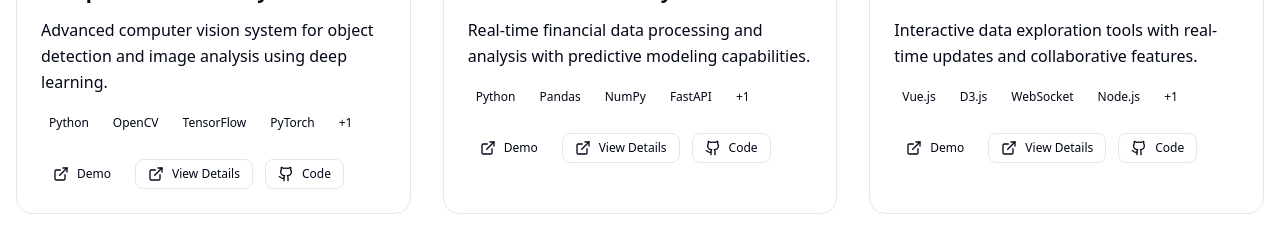
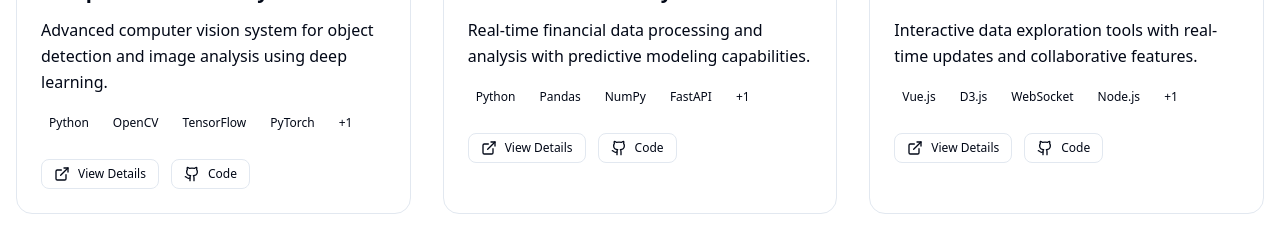
Before and after one commit to HumbledDS/humblebabs, a Next.js app: page /projects in a window 1280 px wide. Shown: the part 1340-1578 px from the top of the page. Built offline with nearby package versions, Linux system fonts and the light colour scheme.

Commit message:
project page small fix

```diff
--- a/src/app/projects/data.ts
+++ b/src/app/projects/data.ts
@@ -49,7 +49,7 @@ export const projects = [
     image: "/images/projects/ComputerVision.jpg",
     technologies: ["Python", "OpenCV", "TensorFlow", "PyTorch", "Docker"],
     category: "AI/ML",
-    demoUrl: "https://demo.humblebabs.com/computer-vision",
+    demoUrl: null,
     // githubUrl: "https://github.com/HumbledDS/computer-vision-analytics",
     githubUrl: "https://github.com/HumbledDS",
     status: "Beta",
@@ -63,7 +63,7 @@ export const projects = [
     image: "/images/projects/FinanceData.jpg",
     technologies: ["Python", "Pandas", "NumPy", "FastAPI", "PostgreSQL"],
     category: "Data",
-    demoUrl: "https://demo.humblebabs.com/finance",
+    demoUrl: null,
     // githubUrl: "https://github.com/HumbledDS/finance-analytics",
     githubUrl: "https://github.com/HumbledDS",
     status: "Beta",
@@ -77,7 +77,7 @@ export const projects = [
     image: "/images/projects/HowTo1.jpg",
     technologies: ["Vue.js", "D3.js", "WebSocket", "Node.js", "PostgreSQL"],
     category: "Data",
-    demoUrl: "https://demo.humblebabs.com/dataviz",
+    demoUrl: null,
     // githubUrl: "https://github.com/HumbledDS/data-viz-suite",
     githubUrl: "https://github.com/HumbledDS",
     status: "Beta",
```
